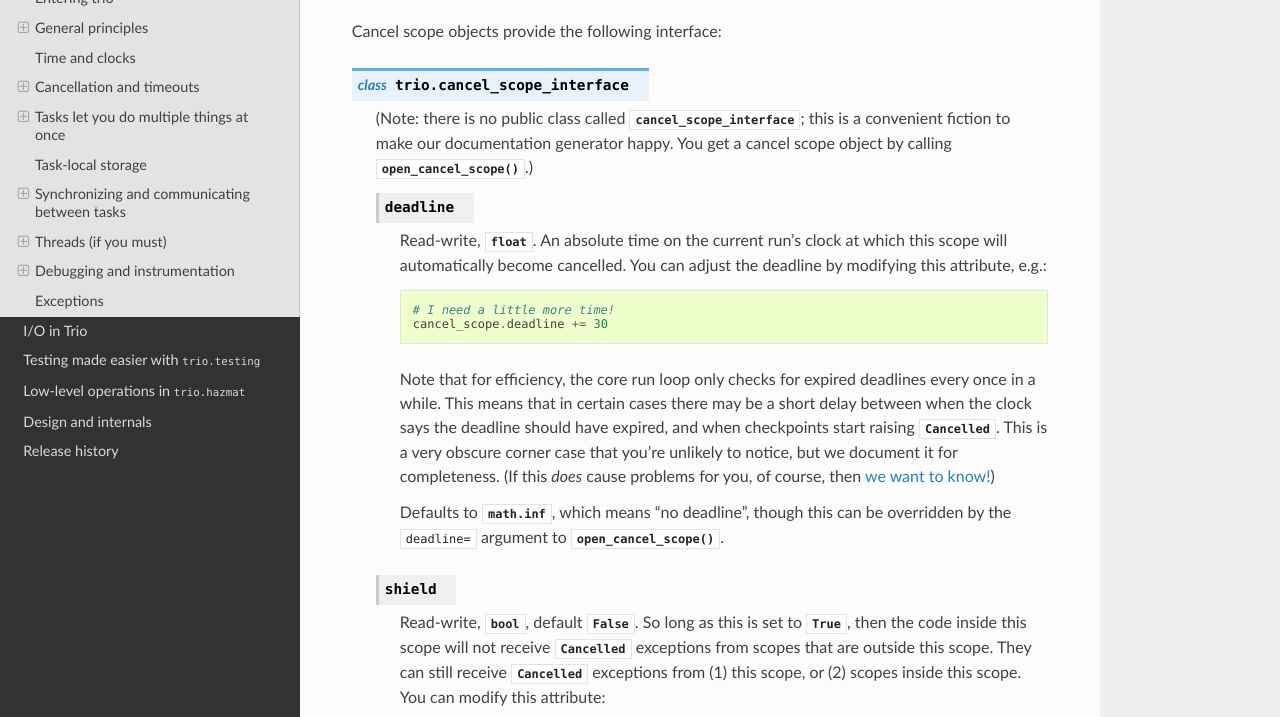
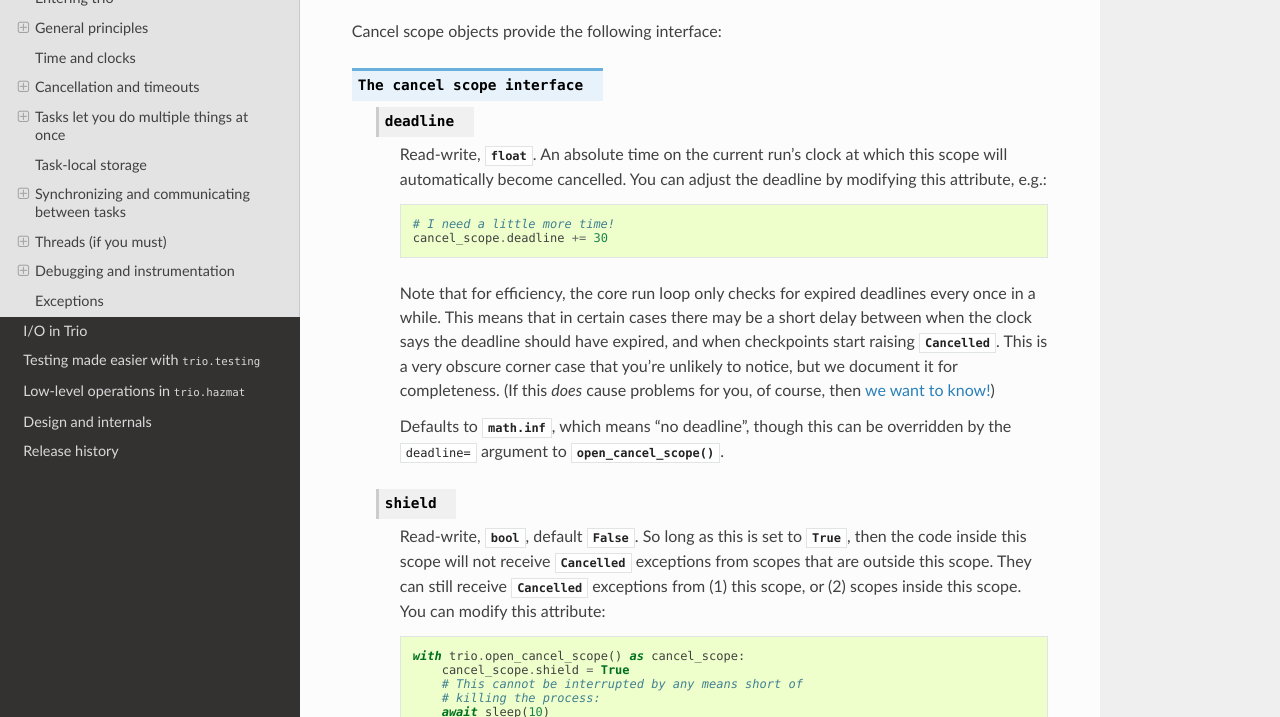
Before and after one commit to GangCheng0619/trio-py-app, a Sphinx documentation site: the page built from docs/source/reference-core.rst, in a window 1280 px wide and 900 px high, scrolled down 9128 px, cut to the strip 183-900 px from the top of the window. Built offline with Sphinx 7.4.7 and the Read the Docs theme 2.0.0, drawn with Linux system fonts in a browser that asks for light colours; the version number is read from the project's files by our own code; some of the changed text lies outside the part shown.

Commit message:
An even better way of documenting hidden classes

```diff
--- a/docs/source/conf.py
+++ b/docs/source/conf.py
@@ -17,9 +17,9 @@
 # add these directories to sys.path here. If the directory is relative to the
 # documentation root, use os.path.abspath to make it absolute, like shown here.
 #
-# import os
-# import sys
-# sys.path.insert(0, os.path.abspath('.'))
+import os
+import sys
+sys.path.insert(0, os.path.abspath('.'))
 
 # Warn about all references to unknown targets
 nitpicky = True
@@ -51,6 +51,7 @@
     'sphinx.ext.coverage',
     'sphinx.ext.napoleon',
     'sphinxcontrib_trio',
+    'local_customization',
 ]
 
 intersphinx_mapping = {
--- /dev/null
+++ b/docs/source/local_customization.py
@@ -0,0 +1,25 @@
+from docutils.parsers.rst import directives
+from sphinx import addnodes
+from sphinx.domains.python import PyClasslike
+from sphinx.ext.autodoc import (
+    FunctionDocumenter, MethodDocumenter, ClassLevelDocumenter, Options,
+)
+
+"""
+
+.. interface:: The nursery interface
+
+   .. attribute:: blahblah
+
+"""
+
+class Interface(PyClasslike):
+    def handle_signature(self, sig, signode):
+        signode += addnodes.desc_name(sig, sig)
+        return sig, ""
+
+    def get_index_text(self, modname, name_cls):
+        return "{} (interface in {})".format(name_cls[0], modname)
+
+def setup(app):
+    app.add_directive_to_domain("py", "interface", Interface)
--- a/docs/source/reference-core.rst
+++ b/docs/source/reference-core.rst
@@ -420,7 +420,7 @@
 cleanup handler, trio will let you; it's trying to prevent you from
 accidentally shooting yourself in the foot. Intentional foot-shooting
 is no problem (or at least – it's not trio's problem). To do this,
-create a new scope, and set its :attr:`~cancel_scope_interface.shield`
+create a new scope, and set its :attr:`~The cancel scope interface.shield`
 attribute to :data:`True`::
 
    with trio.move_on_after(TIMEOUT):
@@ -506,12 +506,7 @@
 
 Cancel scope objects provide the following interface:
 
-.. class:: cancel_scope_interface
-
-   (Note: there is no public class called
-   :class:`cancel_scope_interface`; this is a convenient fiction to
-   make our documentation generator happy. You get a cancel scope
-   object by calling :func:`open_cancel_scope`.)
+.. interface:: The cancel scope interface
 
    .. attribute:: deadline
 
@@ -890,11 +885,7 @@
 
 Nursery objects provide the following interface:
 
-.. class:: nursery_interface
-
-   (Note: there is no public class called :class:`nursery_interface`;
-   this is a convenient fiction to make our documentation generator
-   happy. You get a nursery object by calling :func:`open_nursery`.)
+.. interface:: The nursery interface
 
    .. method:: spawn(async_fn, *args, name=None)
 
```
